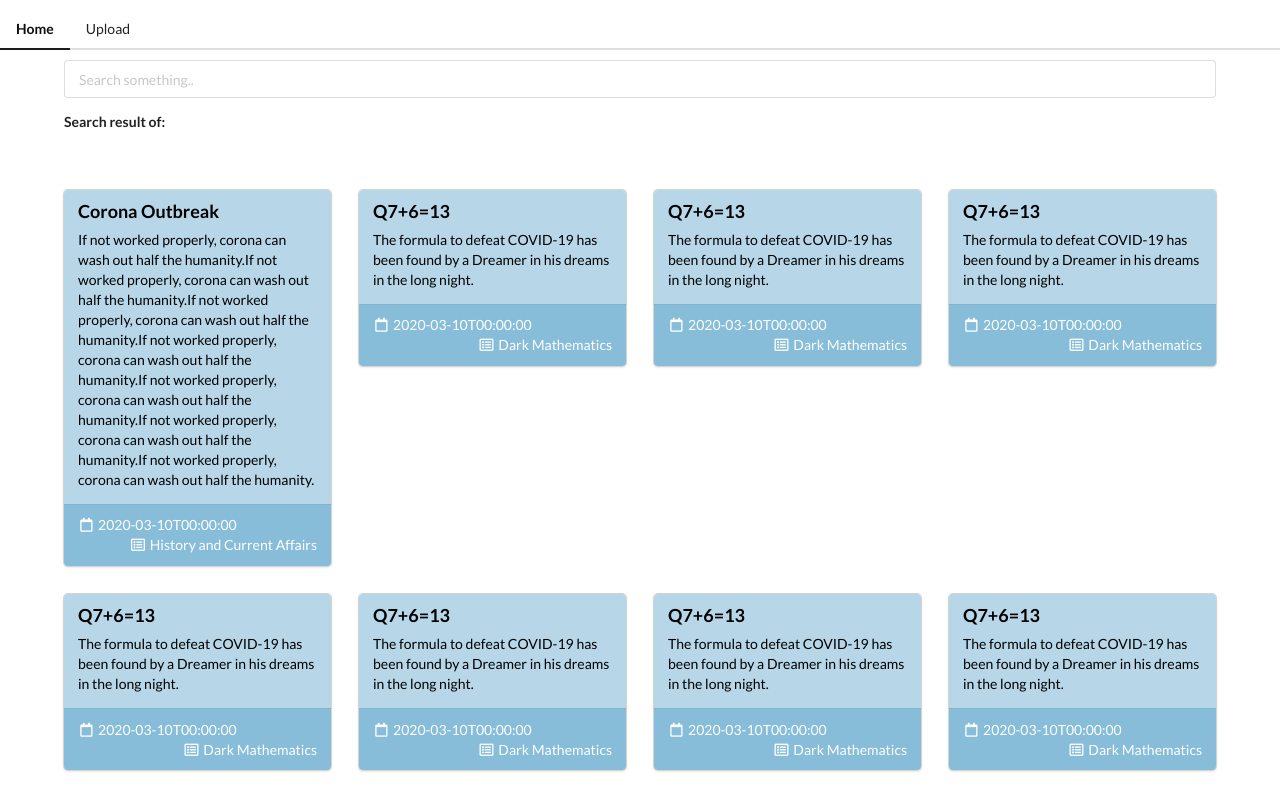
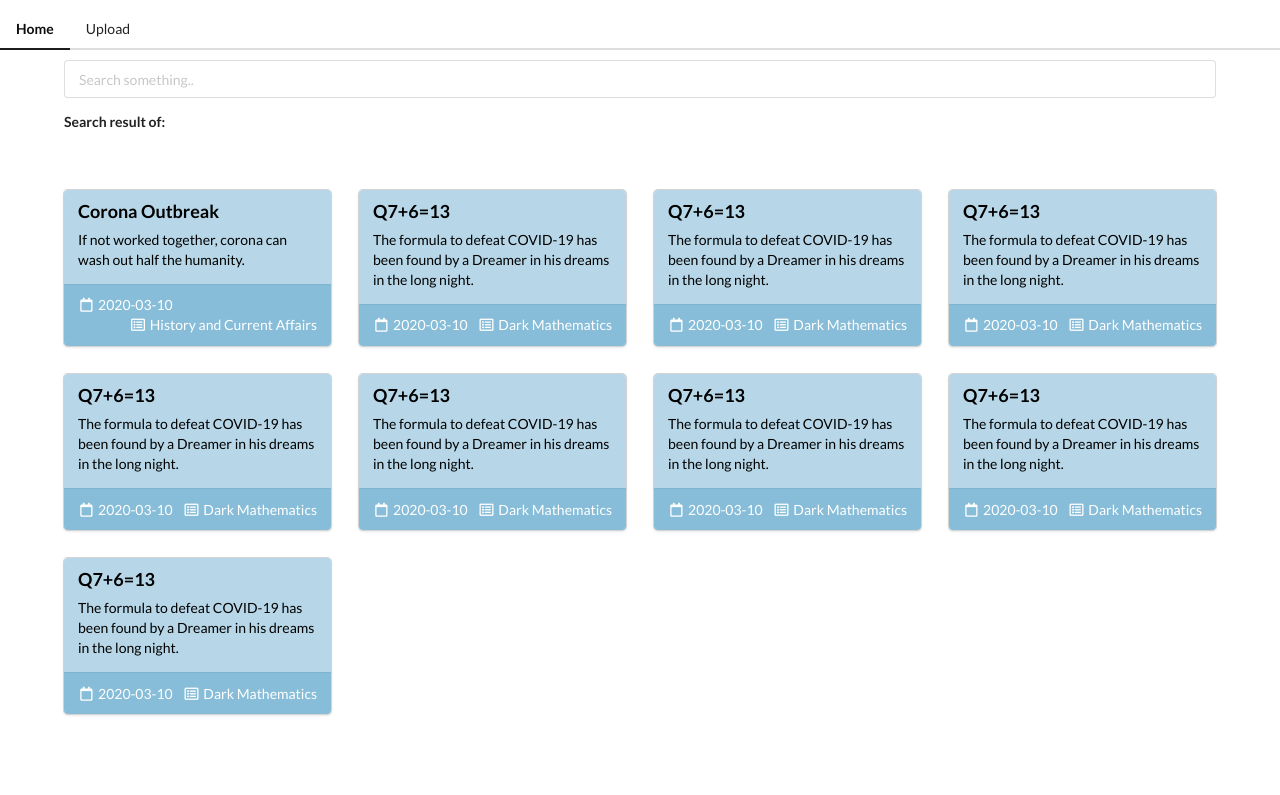
Before and after one commit to ShaminAsfaq/ocr-js, a React (Create React App) app: page / in a window 1280 px wide. Shown: the top 795 px of the page. Built offline with nearby package versions, Linux system fonts and the light colour scheme.

Commit message:
Cloud back-end URL encoded.

```diff
--- a/src/Dashboard.js
+++ b/src/Dashboard.js
@@ -10,7 +10,10 @@ class Upload extends React.Component {
     }
 
     onSearch = () => {
-        // var text = document.getElementById('search').value;
+        var text = document.getElementById('search').value;
+        this.setState({
+            text
+        })
     }
 
     componentDidMount() {
@@ -21,7 +24,7 @@ class Upload extends React.Component {
                     title: 'Corona Outbreak',
                     category: 'History and Current Affairs',
                     date: '2020-03-10T00:00:00',
-                    news: 'If not worked properly, corona can wash out half the humanity.If not worked properly, corona can wash out half the humanity.If not worked properly, corona can wash out half the humanity.If not worked properly, corona can wash out half the humanity.If not worked properly, corona can wash out half the humanity.If not worked properly, corona can wash out half the humanity.If not worked properly, corona can wash out half the humanity.'
+                    news: 'If not worked together, corona can wash out half the humanity.'
                 },
                 {
                     id: 2,
--- a/src/News/NewsCard.js
+++ b/src/News/NewsCard.js
@@ -25,7 +25,8 @@ class NewsCard extends React.Component {
 	render() {
 
 		// console.log(this.props);
-		const { title, news, date, category, id } = this.props.news;
+		var { title, news, date, category, id } = this.props.news;
+		date = date.substring(0, date.indexOf('T'));
 
 		return (
 			// <div style={{ gridRowEnd: `span ${this.state.spans}` }}>
@@ -64,10 +65,10 @@ class NewsCard extends React.Component {
 						</div>
 						<div name = {id} className="extra content" id='card' style={{ backgroundColor: '#87bdd8', color: 'white' }}>
 							<span className="left floated like">
-							<i className="calendar outline icon"></i>
-							<label>
-								{date}
-							</label>
+								<i className="calendar outline icon"></i>
+								<label>
+									{date}
+								</label>
 							</span>
 							<span className="right floated star" id='card'>
 							<i className="list alternate outline icon"></i>
--- a/src/Upload.js
+++ b/src/Upload.js
@@ -7,7 +7,7 @@ class Upload extends React.Component {
     state = {};
     initialState = {};
     element = {};
-    host = 'http://localhost:1050';
+    host = 'https://spring-boot-newspaper-archive.herokuapp.com';
 
     constructor(props) {
         super(props);
```
